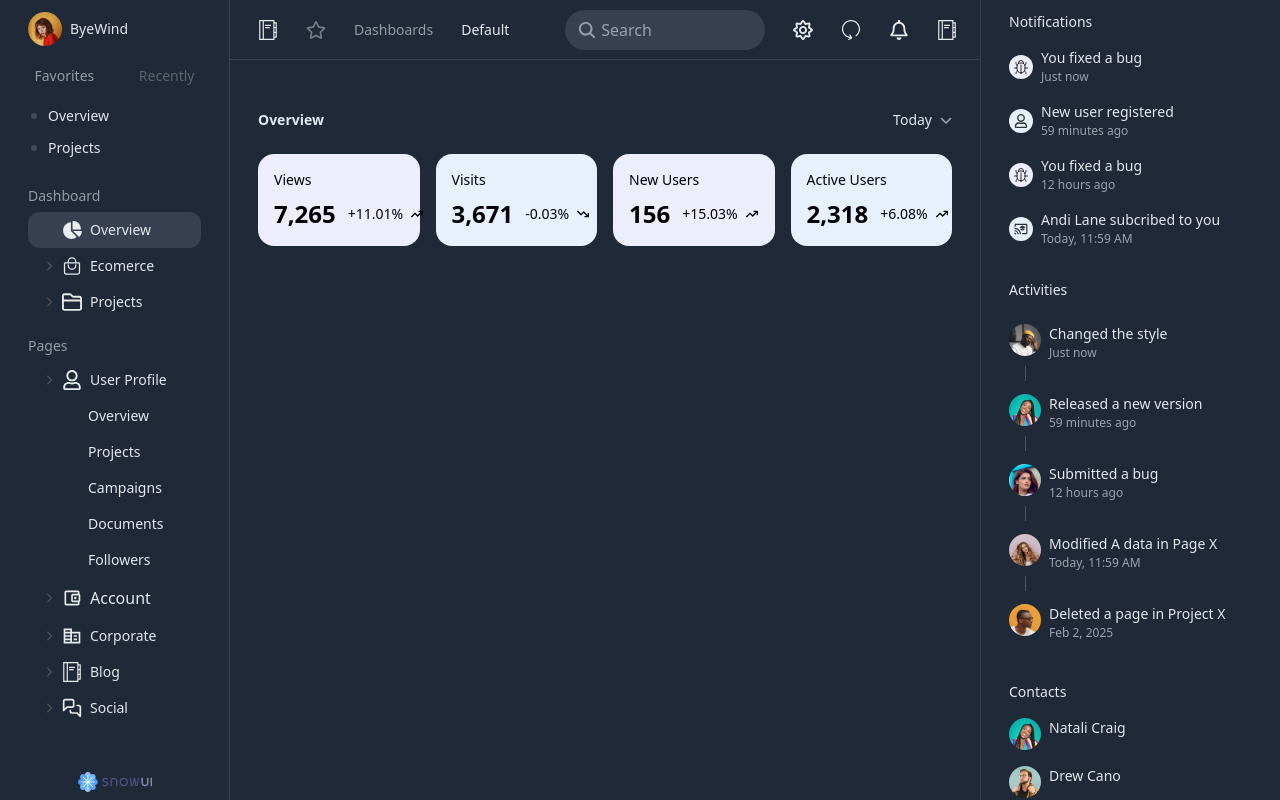
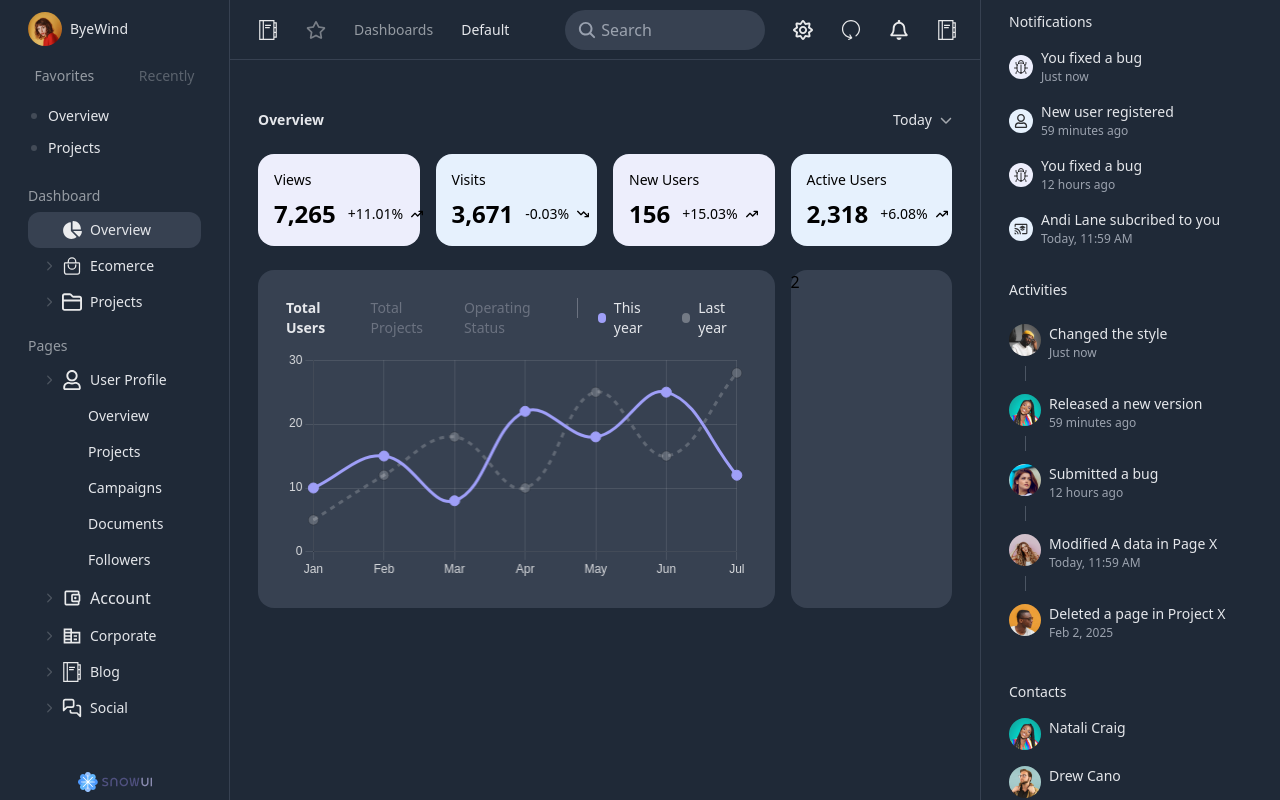
Before and after one commit to Ceci007/react-dashboard, a React (Vite) app: page / in a window 1280 px wide. Built offline with nearby package versions, Linux system fonts and the light colour scheme.

Commit message:
Add line chart

```diff
--- a/package.json
+++ b/package.json
@@ -10,9 +10,9 @@
     "preview": "vite preview"
   },
   "dependencies": {
-    "chart.js": "^4.4.3",
+    "chart.js": "^4.5.0",
     "react": "^18.3.1",
-    "react-chartjs-2": "^5.2.0",
+    "react-chartjs-2": "^5.3.0",
     "react-dom": "^18.3.1",
     "react-icons": "^5.2.1"
   },
--- a/src/components/Home.jsx
+++ b/src/components/Home.jsx
@@ -1,9 +1,123 @@
 import { useContext } from "react";
 import { ThemeCotext } from "../context/ThemeContextProvider";
 import { FaChevronDown, FaArrowTrendUp, FaArrowTrendDown } from "react-icons/fa6";
+import {
+  Chart as ChartJS,
+  CategoryScale,
+  LinearScale,
+  PointElement,
+  LineElement,
+  Title,
+  Tooltip,
+  Legend,
+} from 'chart.js';
+import { Line } from 'react-chartjs-2';
+
+ChartJS.register(
+  CategoryScale,
+  LinearScale,
+  PointElement,
+  LineElement,
+  Title,
+  Tooltip,
+  Legend
+);
+
+
 
 const Home = () => {
   const { theme } = useContext(ThemeCotext);
+
+  // Chart data configuration
+const data = {
+  labels: ['Jan', 'Feb', 'Mar', 'Apr', 'May', 'Jun', 'Jul'], // X-axis labels
+  datasets: [
+    {
+      label: 'Solid Line', // Label for the first line
+      data: [10, 15, 8, 22, 18, 25, 12], // Sample data points for the first line
+      borderColor: `${theme === "light" ? "rgb(0, 0, 0)" : "#9F9FF8"}`, // Line color
+      backgroundColor: `${theme === "light" ? "rgb(0, 0, 0)" : "#9F9FF8"}`, // Area under the line color
+      tension: 0.4, // Smooth the line curve
+      pointBackgroundColor: `${theme === "light" ? "rgb(0, 0, 0)" : "#9F9FF8"}`, // Color of data points
+      pointBorderColor: `${theme === "light" ? "rgba(0, 0, 0, 0.9)" : "#9F9FF8"}`, // Border color of data points
+      pointHoverBackgroundColor: `${theme === "light" ? "rgba(0, 0, 0, 0.9)" : '#7878d1'}`, // Hover background color of data points
+      pointHoverBorderColor: `${theme === "light" ? "rgb(0, 0, 0)" : "#7878d1"}`, // Hover border color of data points
+      pointRadius: 5, // Radius of data points
+      pointHoverRadius: 7, // Radius of data points on hover
+    },
+    {
+      label: 'Dashed Line', // Label for the second line
+      data: [5, 12, 18, 10, 25, 15, 28], // Sample data points for the second line
+      borderColor: `${theme === "light" ? "rgba(0, 0, 0, 0.2)" : "rgba(255, 255, 255, 0.2)"}`, // Line color
+      backgroundColor: `${theme === "light" ? "rgba(0, 0, 0, 0.2)" : "rgba(255, 255, 255, 0.2)"}`, // Area under the line color
+      tension: 0.4, // Smooth the line curve
+      borderDash: [5, 5], // Make the line dashed (5px dash, 5px space)
+      pointBackgroundColor: `${theme === "light" ? "rgba(0, 0, 0, 0.2)" : "rgba(255, 255, 255, 0.2)"}`, // Color of data points
+      pointBorderColor: "rgba(0, 0, 0, 0.2)", // Border color of data points
+      pointHoverBackgroundColor: `${theme === "light" ? "rgba(0, 0, 0, 0.9)" : "rgba(255, 255, 255, 0.9)"}`, // Hover background color of data points
+      pointHoverBorderColor: `${theme === "light" ? "rgba(0, 0, 0, 0.9)" : "rgba(255, 255, 255, 0.9)"}`, // Hover border color of data points
+      pointRadius: 5, // Radius of data points
+      pointHoverRadius: 7, // Radius of data points on hover
+    },
+  ],
+};
+
+  const options = {
+    responsive: true, // Make the chart responsive to container size
+    plugins: {
+      legend: {
+        display: false, // Not display legends
+        position: 'top', // Position the legend at the top
+        labels: {
+          font: {
+            size: 14, // Set font size for legend labels
+            family: 'Sans-serif', // Use Sans-serif font
+          },
+          color: theme === "light" ? "#101828" : "#e5e7eb",
+          align: "start"
+        },
+      },
+      title: {
+        display: false, // Not display the chart title
+        text: 'Total Users', // Set the chart title text
+        font: {
+          size: 14, // Set font size for the title
+          family: 'Sans-serif',
+        },
+        color: theme === "light" ? "#101828" : "#e5e7eb", // Set title color
+        align: 'start',
+      },
+    },
+    scales: {
+      y: {
+        min: 0, // Y-axis starts from 0
+        max: 30, // Y-axis goes up to 30
+        ticks: {
+          stepSize: 10, // Y-axis steps by 10
+          font: {
+            size: 12, // Set font size for Y-axis ticks
+            family: 'Sans-serif',
+          },
+          color: theme === "light" ? "rgba(0, 0, 0, 0.8)" : "rgba(255, 255, 255, 0.8)", // Set Y-axis tick color
+        },
+        grid: {
+          color: theme === "light" ? "rgba(0, 0, 0, 0.1)": "rgba(255, 255, 255, 0.1)", // Light grid lines
+        },
+      },
+      x: {
+        ticks: {
+          font: {
+            size: 12, // Set font size for X-axis ticks
+            family: 'Sans-serif', // Use Inter font
+          },
+          color: theme === "light" ? "rgba(0, 0, 0, 0.8)" : "rgba(255, 255, 255, 0.8)", // Set X-axis tick color
+        },
+        grid: {
+          color: theme === "light" ? "rgba(0, 0, 0, 0.1)": "rgba(255, 255, 255, 0.1)", // Light grid lines
+        },
+      },
+    },
+  };
 
   return (
     <div className="w-full h-full px-7 py-3 pt-[50px] leght:bg-white dark:bg-gray-800 mt-[60px] flex items-center">
@@ -47,6 +161,29 @@ const Home = () => {
         </div>
       </div>
       </div>
+
+      <div className="grid grid-cols-1 gap-4 mt-6 sm:grid-cols-4">
+        <div className="col-start-1 col-end-2 bg-gray-200 p-7 sm:col-start-1 sm:col-end-4 dark:bg-gray-700 rounded-2xl">
+          <div className="flex gap-5 mb-3">
+            <h3 className="text-sm font-semibold text-gray-900 dark:text-gray-200">Total Users</h3>
+            <h4 className="text-sm text-gray-500">Total Projects</h4>
+            <h4 className="text-sm text-gray-500">Operating Status</h4>
+            <div className="w-[1px] h-[20px] bg-gray-500"></div>
+            <div className="flex items-center gap-2">
+              <span className={"w-[10px] h-[10px] bg-black dark:bg-[#9F9FF8] rounded-full"} />
+              <h3 className="text-sm text-gray-900 dark:text-gray-200">This year</h3>
+            </div>
+            <div className="flex items-center gap-2">
+              <span className={"w-[10px] h-[10px] rounded-full bg-black/30 dark:bg-white/30"} />
+              <h3 className="text-sm text-gray-900 dark:text-gray-200">Last year</h3>
+            </div>
+          </div>
+          <Line options={options} data={data} />
+        </div>
+        <div className="col-start-1 col-end-2 bg-gray-200 sm:col-start-4 sm:col-end-5 dark:bg-gray-700 rounded-2xl">
+          2
+        </div>
+      </div>
      </div>
     </div>
   )
```
Also changed, not shown: 1 other file (tests, documents, lock files or other folders).
